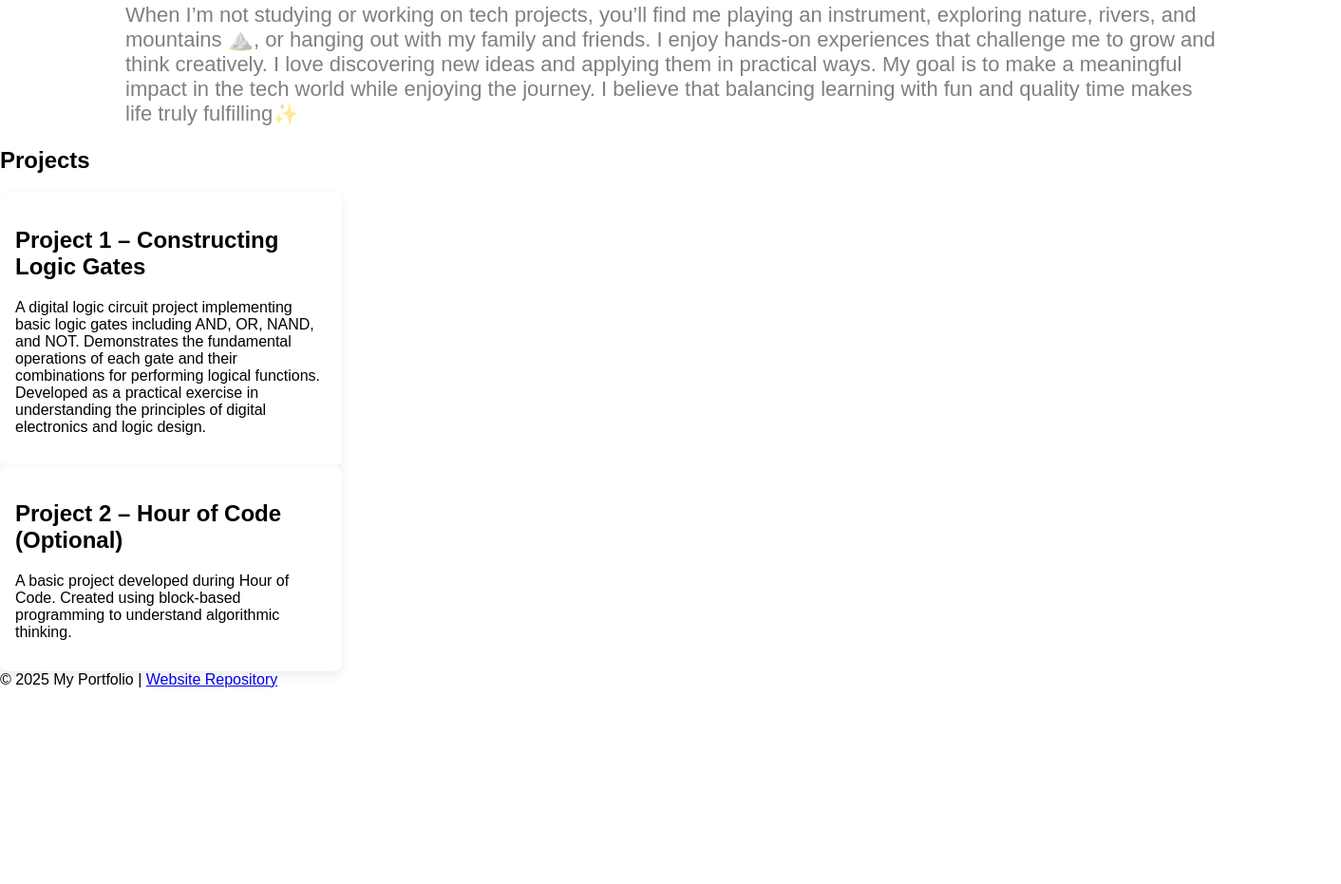
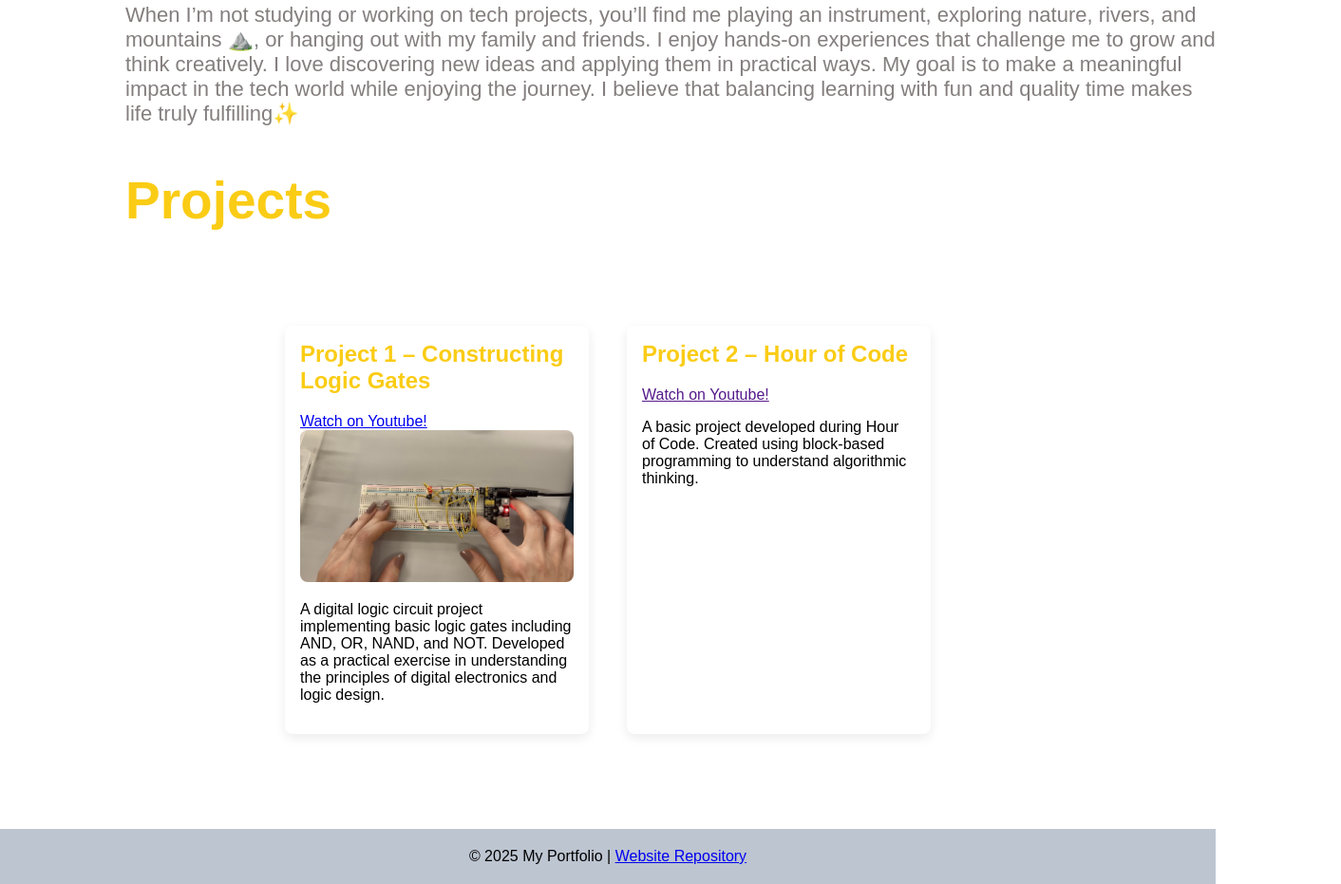
Before and after one commit to GunayNajafli/Project3, a plain HTML site: page index.html in a window 1280 px wide. Shown: the part 1008-1939 px from the top of the page at 95% size, 1412 px wide, since content can reach past the window. Before the commit the page ends 1733 px from the top, so only its background shows below. Drawn offline with Linux system fonts and the light colour scheme.

Commit message:
Add homepage and base website structure

```diff
--- a/index.html
+++ b/index.html
@@ -13,9 +13,9 @@
 
         <img src="images/iconwebsite.avif" class="websitelogo">
         <ul>
-            <li><a href="#home" class="active">Home</a></li>
-            <li><a href="#about">About</a></li>
-            <li><a href="#projects">Projects</a></li>
+            <li><a href="#home" class=" nav-link active">Home</a></li>
+            <li><a href="#about" class="nav-link">About</a></li>
+            <li><a href="#projects" class="nav-link">Projects</a></li>
 
 
         </ul>
@@ -54,7 +54,12 @@
                     </a>
                 </div>
             </div>
-            <button onclick="scrollToProjects()" class="hero-btn2">View Projects</button>
+            <a href="#projects" id="btn_projects">
+                <button onclick="scrollToProjects()"  class="hero-btn2">View Projects</button>
+            </a>
+
+
+
 
 
 <br><br><br>
@@ -71,6 +76,9 @@
                 <a href="https://www.codecademy.com/profiles/Gunaynajafli" target="_blank">
                     <img src="images/codecademy.svg" alt="Telegram">
                 </a>
+                <a href="https://github.com/GunayNajafli" target="_blank">
+                    <img src="images/github.svg" alt="Telegram">
+                </a>
             </div>
         </div>
 
@@ -81,7 +89,6 @@
 
     <!-- HOME / HERO SECTION -->
     <section id="home" class="hero">
-        <!-- your hero content here -->
     </section>
 
     <!-- ABOUT SECTION -->
@@ -110,23 +117,27 @@
     </section>
 
     <!-- PROJECTS SECTION -->
-    <section id="projects">
-        <h2>Projects</h2>
+     <h2 class="projecttext">Projects</h2>
+    <section id="projects" class="projects-row">
         <div class="project-card">
 
-            <h2>Project 1 – Constructing Logic Gates</h2>
+            <h2 class="cardtitle">Project 1 – Constructing Logic Gates</h2>
+            <a href="https://youtu.be/ZYk8kb71yuc?si=JKkYPY_LQl-EJ2JS" target="_blank" >Watch on Youtube!</a>
+
+            <img src="images/logicgate.jpg" class="logicgateimg" alt="Logic Gates Project Image">
             <p>
                 A digital logic circuit project implementing
                 basic logic gates including AND, OR, NAND, and
-                NOT. Demonstrates the fundamental operations of each
-                gate and their combinations for performing logical
-                functions. Developed as a practical exercise in understanding
+                NOT. Developed as a practical exercise in understanding
                 the principles of digital electronics and logic design.
             </p>
         </div>
         <div class="project-card">
 
-            <h2>Project 2 – Hour of Code (Optional)</h2>
+            <h2 class="cardtitle">Project 2 – Hour of Code </h2>
+            <a href="" target="_blank">Watch on Youtube!</a>
+
+            <img src="" >
             <p>
                 A basic project developed during Hour of Code. Created using
                 block-based programming to understand algorithmic thinking.
@@ -140,10 +151,17 @@
 
     <!-- FOOTER -->
     <footer>
-        © 2025 My Portfolio | <a href="https://github.com/yourrepo" target="_blank">Website Repository</a>
+        © 2025 My Portfolio | <a href="https://github.com/GunayNajafli/Project3" target="_blank">Website Repository</a>
     </footer>
 
     <script src="script.js"></script>
-
+<script>
+document.querySelectorAll('.nav-link').forEach(link => {
+    link.addEventListener('click', function() {
+        document.querySelectorAll('.nav-link').forEach(l => l.classList.remove('active'));
+        this.classList.add('active');
+    });
+});
+</script>
 </body>
 </html>
--- a/style.css
+++ b/style.css
@@ -15,7 +15,7 @@ body {
     display: flex;
     justify-content: space-between;
     align-items: center;
-    background: white;
+    background: rgb(253, 253, 253);
     box-shadow: 0 4px 18px rgba(0,0,0,0.1);
     padding: 15px 10px;
     position: sticky;
@@ -49,7 +49,7 @@ body {
     background-color: #facc15;
     padding: 6px 12px;
     border-radius: 20px;
-    transition: 0.3s;
+    transition: 1s;
 
 }
 
@@ -67,6 +67,7 @@ body {
 }
 .hero-text {
     flex: 1 1 55%;
+    color: #847e7e;
     min-width: 260px;
 }
 
@@ -84,7 +85,7 @@ body {
 .subtitle {
 
     margin: auto;
-    opacity: 0.5;
+    /* opacity: 0.5; */
     font-family: Arial, Helvetica, sans-serif;
     font-size: 22px;
 
@@ -97,7 +98,7 @@ body {
 }
 .Aboutlast{
     font-size: 22px;
-    opacity: 0.5;
+    color: #847e7e;
     margin-left: 132px;
     font-family: Arial, Helvetica, sans-serif;
 }
@@ -116,6 +117,8 @@ body {
     width: 100%;
     height: 100%;
     object-fit: cover;
+    user-select: none;
+    pointer-events: none;
 }
 
 .hero-btn {
@@ -171,31 +174,50 @@ body {
     padding: 10px 20px;
     border-radius: 20px;
     cursor: pointer;
+}
 
+#btn_projects {
+    color: black;
 }
 
 .social-links img {
   width: 32px;
   height: 32px;
-  opacity: 0.8;
   transition: 0.2s;
 }
 
 .social-links img:hover {
-  opacity: 1;
   transform: translateY(-3px);
 }
 
 .social-links {
   display: flex;
   gap: 20px;
-  opacity: 0.5;
   margin-top: 20px;
 }
 
-
+.projects-row {
+    display: flex;
+    justify-content: center;
+    gap: 40px;
+    margin: 100px auto;
+    max-width: 900px;
+    flex-wrap: wrap;
+}
+.projecttext{
+    font-size: 55px;
+    text-align: left;
+    color: #facc15;
+    width: 100%;
+    margin-bottom: 40px;
+    margin-left: 132px;
+}
+.cardtitle{
+    color: #facc15;
+    margin-top: 0;
+}
 /* PROJECT CARD */
-.project-card {
+.projects-row .project-card {
     flex: 0 1 320px;        /* base width, grows/shrinks */
     max-width: 360px;
     box-sizing: border-box;
@@ -203,7 +225,7 @@ body {
     padding: 16px;
     border-radius: 8px;
     box-shadow: 0 4px 12px rgba(0,0,0,0.08);
-
+}
 .project-card img {
     width: 100%;
     border-radius: 8px;
```
Also changed, not shown: images/github.svg (added), images/logicgate.jpg (added), script.js (line endings or trailing spaces), 1 other file.
